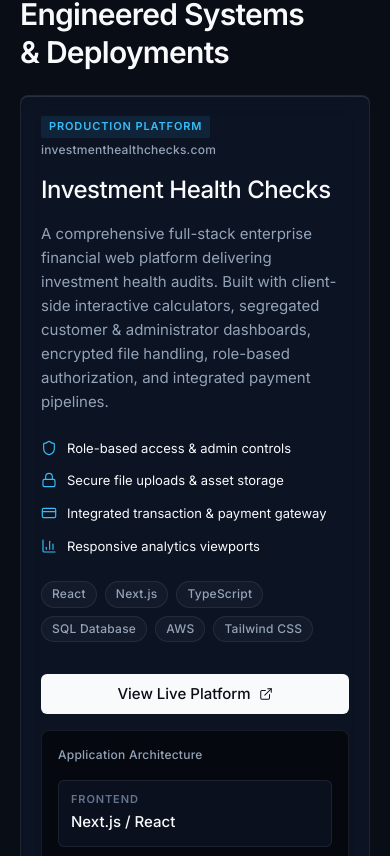
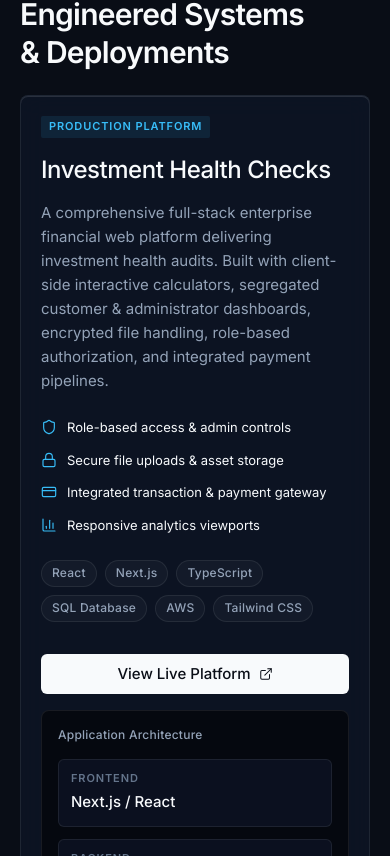
Before and after one commit to maxsherman1/maxsherman-portfolio, a Next.js app: page / in a window 390 px wide. Shown: the part 1228-2084 px from the top of the page. Built offline with nearby package versions, Linux system fonts and the light colour scheme.

Commit message:
Responsiveness fix

```diff
--- a/src/components/landing/Projects.tsx
+++ b/src/components/landing/Projects.tsx
@@ -58,7 +58,7 @@ function CardMeta({ tag, meta }: { tag: string; meta: string }) {
             <span className="label-caps rounded-sm bg-accent/10 px-2 py-1 text-accent">
                 {tag}
             </span>
-            <span className="label-code text-muted">{meta}</span>
+            <span className="hidden sm:block label-code text-muted">{meta}</span>
         </div>
     );
 }
```
